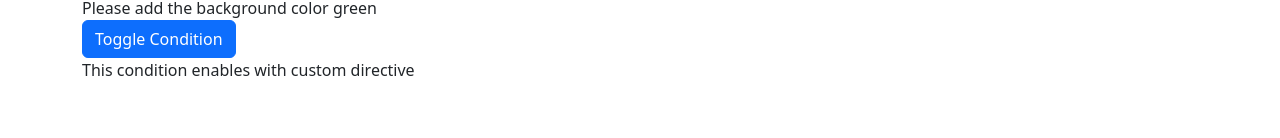
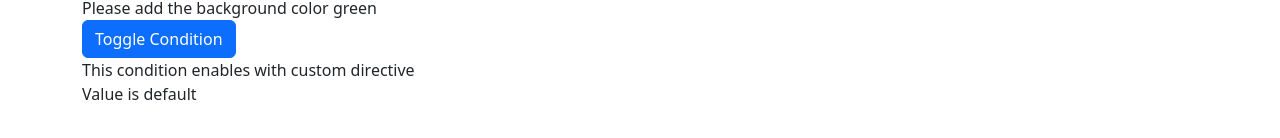
Before and after one commit to jahnavigunda/angular-basics, an Angular app: page / in a window 1280 px wide. Shown: the part 332-470 px from the top of the page. Built offline with nearby package versions, Linux system fonts and the light colour scheme.

Commit message:
ngSwitch

```diff
--- a/src/app/app.module.ts
+++ b/src/app/app.module.ts
@@ -11,7 +11,7 @@
 import { AdduserComponent } from './userParentChild/adduser/adduser.component';
 import { HighlightTextDirective } from './Directives/HighlightText.directive';
 import { RendererHighlightDirective } from './Directives/renderer-highlight.directive';
-import { AlternateIfDirective } from './directives/alternate-if.directive';
+import { AlternateIfDirective } from './Directives/alternate-if.directive';
 
 @NgModule({
   declarations: [
--- a/src/app/userParentChild/userspc/userspc.component.html
+++ b/src/app/userParentChild/userspc/userspc.component.html
@@ -15,3 +15,10 @@
     <button class="btn btn-primary" (click)="isAvailable = !isAvailable">Toggle Condition</button>
 </div>
  <div *appAlternateIf="isAvailable">This condition enables with custom directive</div>
+
+ <div [ngSwitch]="value">
+    <div *ngSwitchCase="10">Value is 10</div>
+    <div *ngSwitchCase="15">Value is 15</div>
+    <div *ngSwitchDefault>Value is default</div>
+
+ </div>
--- a/src/app/userParentChild/userspc/userspc.component.ts
+++ b/src/app/userParentChild/userspc/userspc.component.ts
@@ -12,6 +12,7 @@
 usersList:string[] = [];
 name = 'Jahnavi';
 isAvailable: boolean = true;
+value = 25;
 constructor(){}
 ngOnInit(): void {
 
```
